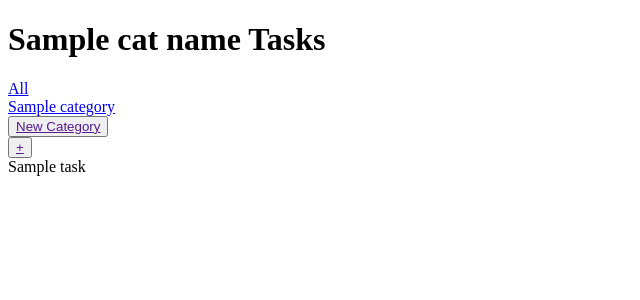
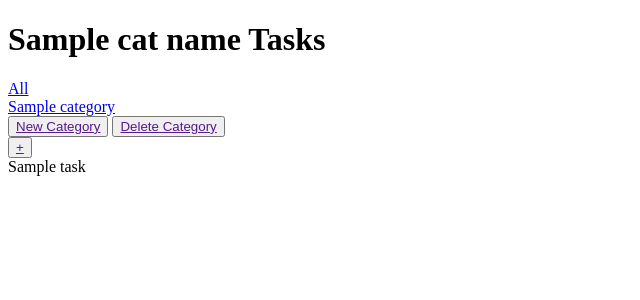
Before and after one commit to iamhimangshude/My-Django-Projects, a Django app: template todo_app/templates/todo_app/home.html in a window 1280 px wide. Shown: the top 300 px of the page, without its empty margins (0-640 px from the left). Run offline with Django 5.2, Linux system fonts and the light colour scheme; tables that the repository leaves empty hold one stand-in row (values such as "Sample post"); the template is opened without the code that fills it: values that come from a table or form of the project are taken from there, most other values are stand-ins (such as "Sample title", 1, 10 or a date in 2020).

Commit message:
Modified Templates
-> Added a delete category button on home.html

```diff
--- a/todo_app/templates/todo_app/home.html
+++ b/todo_app/templates/todo_app/home.html
@@ -16,7 +16,10 @@ Todo App
             </div>
             {% endfor %}
         </nav>
-        <button id="add-category"><a href="">New Category</a></button>
+        <button id="add-category" class="category-btn"><a href="">New Category</a></button>
+        {% if cat_name != None %}
+            <button id="delete-category" class="category-btn"><a href="">Delete Category</a></button>
+        {% endif %}
     </header>
     <main>
         <button id="rounded-add-btn"><a href="">+</a></button>
```
